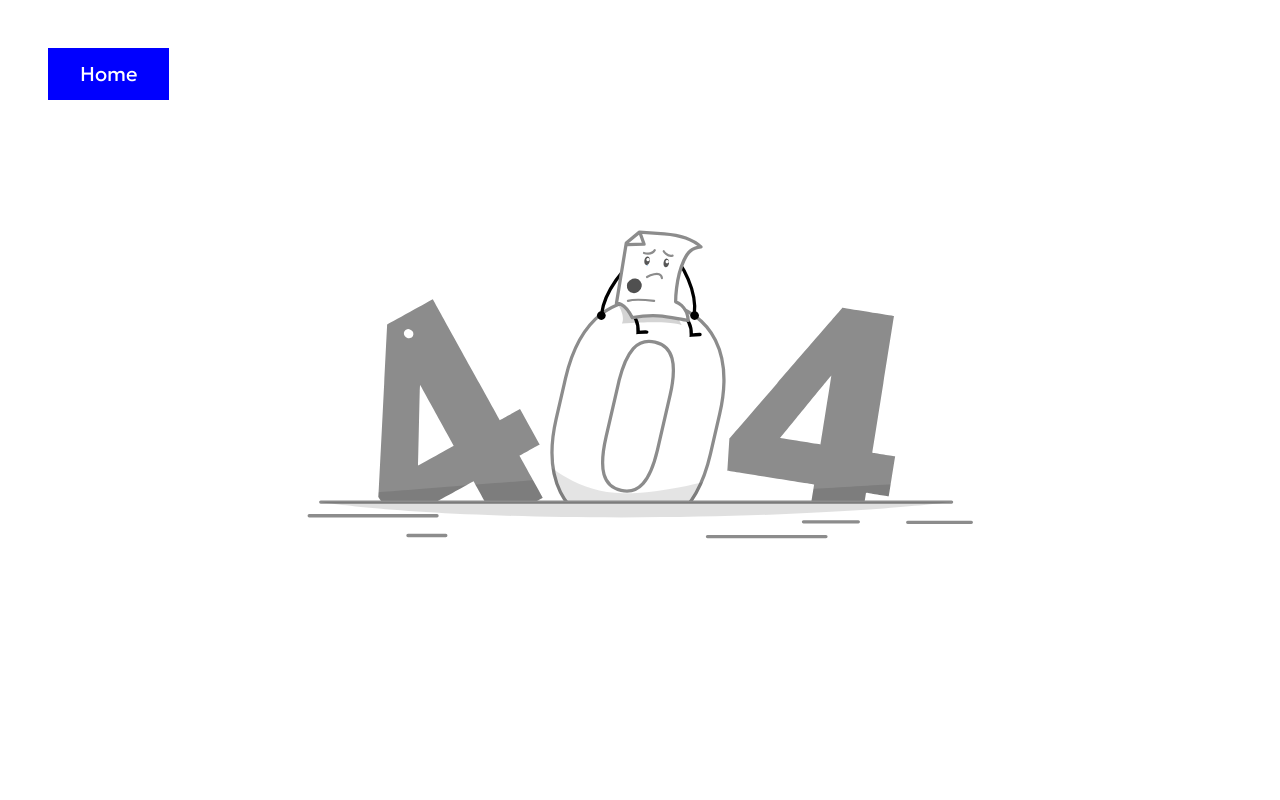
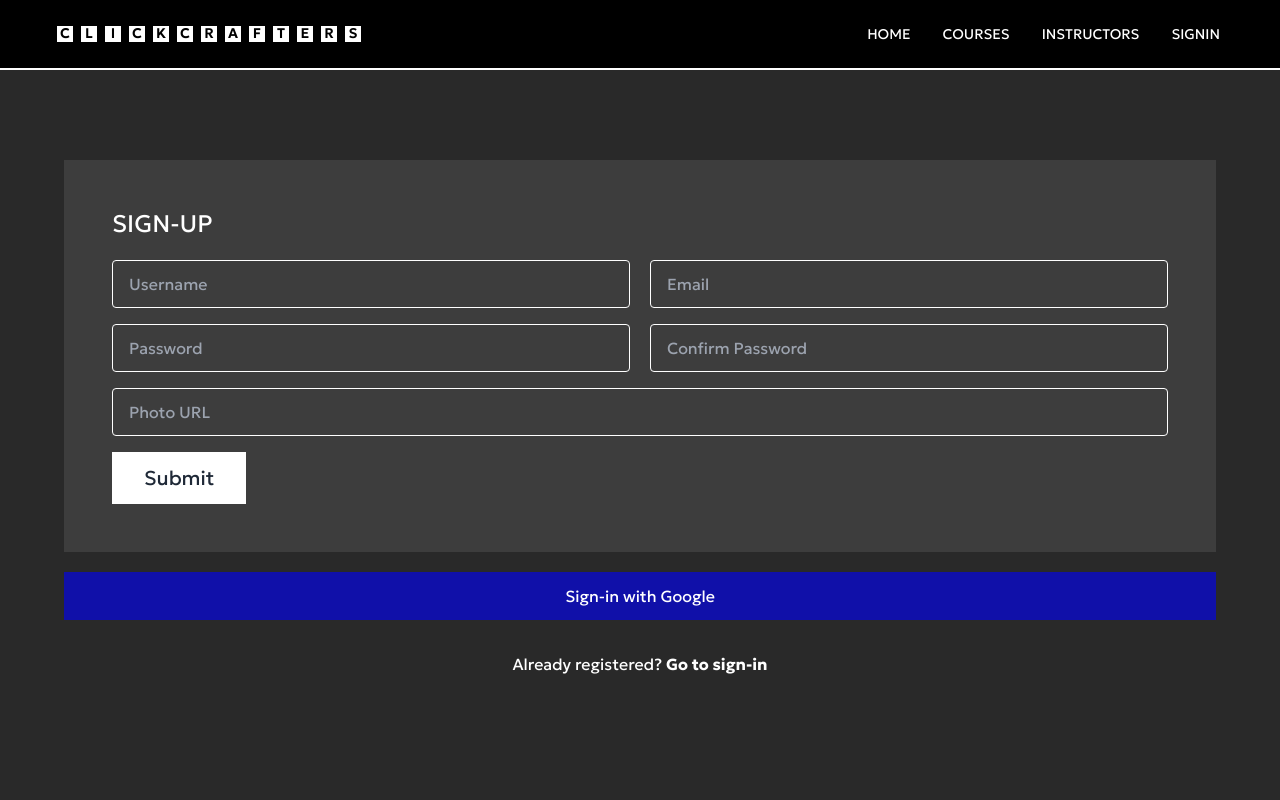
Before and after one commit to jahidhowlader/click-crafters, a React (Vite) app: page /signup in a window 1280 px wide. Shown: the top 800 px of the page. Built offline with nearby package versions, Linux system fonts and the light colour scheme.

Commit message:
added authentication design

```diff
--- a/package.json
+++ b/package.json
@@ -15,6 +15,7 @@
     "match-sorter": "^6.3.1",
     "react": "^18.2.0",
     "react-dom": "^18.2.0",
+    "react-hook-form": "^7.44.3",
     "react-icons": "^4.9.0",
     "react-router-dom": "^6.12.0",
     "sort-by": "^1.2.0"
--- /dev/null
+++ b/src/pages/authentication/signin/Signin.jsx
@@ -0,0 +1,42 @@
+import { useForm } from "react-hook-form";
+import { Link } from "react-router-dom";
+
+const Signin = () => {
+
+    const { register, handleSubmit, formState: { errors } } = useForm();
+
+    const onSubmit = data => console.log(data);
+
+    return (
+        <>
+            <div className="bg-[#292929] py-40">
+                <div className="bg-[#3D3D3D] max-w-6xl mx-auto p-12">
+                    <h4 className="text-white text-2xl pb-3">SIGN-IN</h4>
+
+                    <form onSubmit={handleSubmit(onSubmit)} >
+                        {/* Email */}
+                        <input type="email" placeholder="Username or Email" {...register("email", { required: true, pattern: /^(([^<>()[\]\\.,;:\s@"]+(\.[^<>()[\]\\.,;:\s@"]+)*)|.(".+"))@((\[[0-9]{1,3}\.[0-9]{1,3}\.[0-9]{1,3}\.[0-9]{1,3}\])|(([a-zA-Z\-0-9]+\.)+[a-zA-Z]{2,}))$/ })} className={`input input-bordered w-full rounded bg-transparent border-white ${errors.email ? 'border-orange focus:text-white' : 'text-white'} my-2`} />
+                        {errors.email?.type === 'required' && <span className='text-orange'>Email is required</span>}
+                        {errors.email?.type === 'pattern' && <span className='text-orange '>Email address is not validated</span>}
+
+                        {/* Password */}
+                        <input type="password" placeholder="Password" {...register("password", { required: true })} className={`input input-bordered w-full rounded bg-transparent border-white ${errors.password ? 'border-orange focus:text-white' : 'text-white'} my-2`} />
+                        {errors.password && <span className="text-orange">Password is required</span>}
+
+                        {/* Submit */}
+                        <input type="submit" className="bg-white py-1 lg:py-3 px-3 lg:px-8 lg:text-xl block mt-2" />
+                    </form>
+                </div>
+
+                <div className="max-w-6xl mx-auto">
+                    <button className="bg-blue bg-opacity-60 text-white w-full py-3 mt-5">Sign-in with Google</button>
+                    <Link to="/signup">
+                        <p className='text-white mt-8 mb-4 text-center'>New here? <span className='font-bold '> Create a New Account</span></p>
+                    </Link>
+                </div>
+            </div>
+        </>
+    );
+};
+
+export default Signin;
--- /dev/null
+++ b/src/pages/authentication/signin/Signup.jsx
@@ -0,0 +1,73 @@
+import { useForm } from "react-hook-form";
+import { Link } from "react-router-dom";
+
+const Signup = () => {
+
+    const { register, handleSubmit, watch,reset, formState: { errors } } = useForm();
+
+    const onSubmit = data => {
+        reset()
+        console.log(data);
+    }
+
+    return (
+        <div className="bg-[#292929] py-40">
+            <div className="bg-[#3D3D3D] max-w-6xl mx-auto p-12">
+                <h4 className="text-white text-2xl pb-3">SIGN-UP</h4>
+
+                <form onSubmit={handleSubmit(onSubmit)} >
+
+                    <div className="grid grid-cols-2 gap-x-5">
+
+                        <div>
+                            {/* Name */}
+                            <input type="text" placeholder="Username" {...register("name", { required: true })} className={`input input-bordered w-full rounded bg-transparent border-white ${errors.name ? 'border-orange focus:text-white' : 'text-white'} my-2`} />
+                            {errors.name && <span className='text-orange'>Name is required</span>}
+                        </div>
+
+                        <div>
+                            {/* Email */}
+                            <input type="email" placeholder="Email" {...register("email", { required: true, pattern: /^(([^<>()[\]\\.,;:\s@"]+(\.[^<>()[\]\\.,;:\s@"]+)*)|.(".+"))@((\[[0-9]{1,3}\.[0-9]{1,3}\.[0-9]{1,3}\.[0-9]{1,3}\])|(([a-zA-Z\-0-9]+\.)+[a-zA-Z]{2,}))$/ })} className={`input input-bordered w-full rounded bg-transparent border-white ${errors.email ? 'border-orange focus:text-white' : 'text-white'} my-2`} />
+                            {errors.email?.type === 'required' && <span className='text-orange'>Email is required</span>}
+                            {errors.email?.type === 'pattern' && <span className='text-orange '>Email address is not validated</span>}
+                        </div>
+
+                    </div>
+
+                    <div className="grid grid-cols-2 gap-x-5">
+
+                        <div>
+                            {/* Password */}
+                            <input type="password" placeholder="Password" {...register("password", { required: true, pattern: /(?=.*[A-Z])(?=.*[!@#$&*])(?=.*[0-9]).{8}/ })} className={`input input-bordered w-full rounded bg-transparent border-white ${errors.password ? 'border-orange focus:text-white' : 'text-white'} my-2`} />
+                            {errors.password?.type === 'required' && <span className="text-orange">Password is required</span>}
+                            {errors.password?.type === 'pattern' && <span className='text-orange '>Password will be 1 number, 1 Capital and 1 special character </span>}
+                        </div>
+
+                        <div>
+                            {/* Confirm Password */}
+                            <input type="password" placeholder="Confirm Password" {...register("confirmPassword", { required: true, validate: (value) => value === watch('password') })} className={`input input-bordered w-full rounded bg-transparent border-white ${errors.confirmPassword ? 'border-orange focus:text-white' : 'text-white'} my-2`} />
+                            {errors.confirmPassword?.type === 'required' && <span className="text-orange">Confirm Password is required</span>}
+                            {errors.confirmPassword?.type === 'validate' && <span className='text-orange '>Password do not match </span>}
+                        </div>
+                    </div>
+
+                    <div>
+                        <input type="text" placeholder="Photo URL" {...register("photoURL", { required: true })} className={`input input-bordered w-full rounded bg-transparent border-white ${errors.photoURL ? 'border-orange focus:text-white' : 'text-white'} my-2`} />
+                        {errors.photoURL && <span className='text-orange'>PhotoURL is required</span>}
+                    </div>
+
+                    {/* Submit */}
+                    <input type="submit" className="bg-white py-1 lg:py-3 px-3 lg:px-8 lg:text-xl block mt-2" />
+                </form>
+            </div>
+            <div className="max-w-6xl mx-auto">
+                <button className="bg-blue bg-opacity-60 text-white w-full py-3 mt-5">Sign-in with Google</button>
+                <Link to="/signin">
+                    <p className='text-white mt-8 mb-4 text-center'>Already registered? <span className='font-bold '> Go to sign-in</span></p>
+                </Link>
+            </div>
+        </div>
+    );
+};
+
+export default Signup;
--- a/src/pages/error/Error.jsx
+++ b/src/pages/error/Error.jsx
@@ -7,8 +7,7 @@ const Error = () => {
         <div className="grid grid-cols-5 h-[100vh]">
             <div>
                 <Link to="/">
-                <button className="bg-blue py-1 lg:py-3 px-3 lg:px-8 lg:text-xl text-white m-12">Home</button>
-
+                    <button className="bg-blue py-1 lg:py-3 px-3 lg:px-8 lg:text-xl text-white m-12">Home</button>
                 </Link>
             </div>
             <Lottie animationData={Error404} loop={true} className="col-span-3"></Lottie>
--- a/src/pages/shared/header/Header.jsx
+++ b/src/pages/shared/header/Header.jsx
@@ -8,10 +8,10 @@ const header = () => {
         <li> <Link>Home</Link></li>
         <li> <Link>Courses</Link></li>
         <li> <Link>Instructors</Link></li>
-        <li> <Link>Signin</Link></li>
+        <li> <Link to="/signin">Signin</Link></li>
     </>
     return (
-        <nav className="navbar bg-black text-white fixed z-10 px-10">
+        <nav className="navbar bg-black text-white fixed z-10 px-10 border-b-2">
             <div className="navbar-start">
                 <div className="dropdown">
                     <label tabIndex={0} className="btn btn-ghost lg:hidden">
--- a/src/pages/shared/header/footer/Footer.jsx
+++ b/src/pages/shared/header/footer/Footer.jsx
@@ -41,7 +41,7 @@ const Footer = () => {
                 </div>
                 <div className=" space-x-2 mt-2">
                     <input type="text" className="p-2 text-black" placeholder="Email" />
-                    <button className="bg-white  shadow-white text-red font-bold  mt-2 px-2 md:px-5 py-2">Send</button>
+                    <button className="bg-white  shadow-white text-black font-bold  mt-2 px-2 md:px-5 py-2">Send</button>
                 </div>
                 <p>Please keep in touch</p>
             </div>
--- a/tailwind.config.js
+++ b/tailwind.config.js
@@ -8,7 +8,8 @@ export default {
     colors: {
       "black": "#000",
       "white": "#fff",
-      "blue": "#0000FF"
+      "blue": "#0000FF",
+      "orange": "#FFA400"
     },
     extend: {},
   },
```
Also changed, not shown: src/routes/Router.jsx (+10 -0 lines), 1 other file (tests, documents, lock files or other folders).
